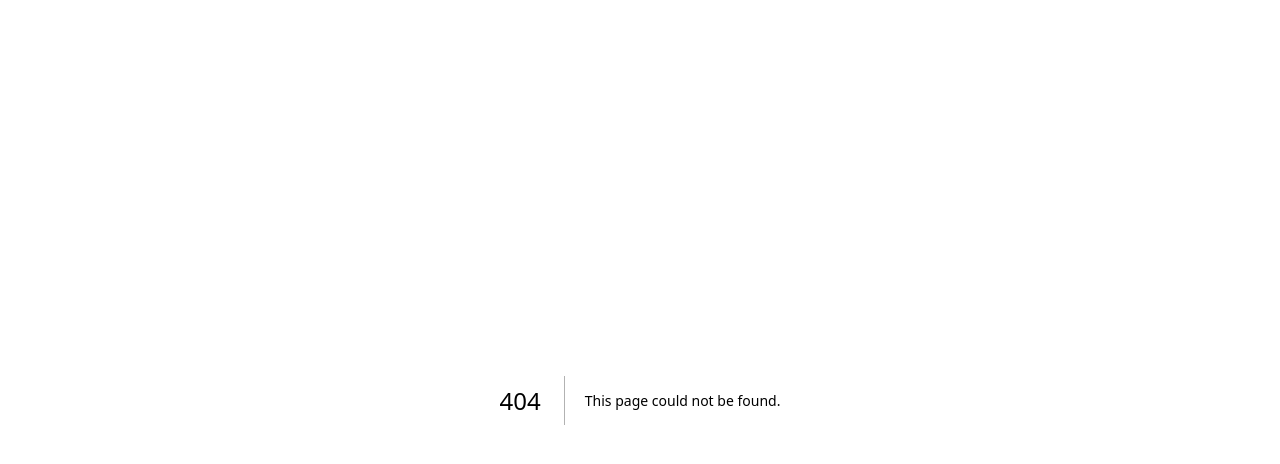
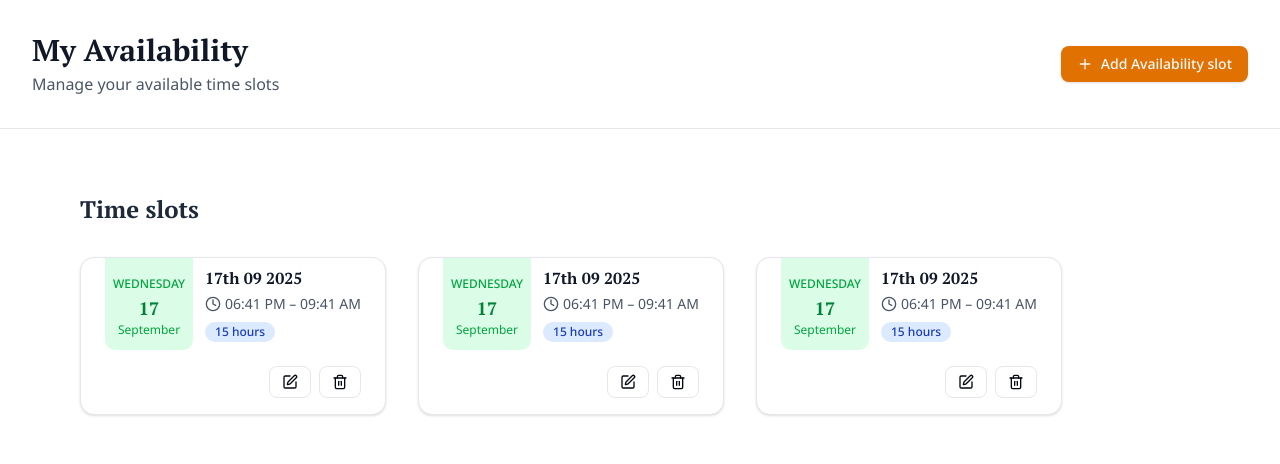
Before and after one commit to sasa-maksim/painters, a Next.js app in the folder frontend/: page /painter/availability in a window 1280 px wide. Before the commit this address had no page. Shown: the top 464 px of the page. Built offline with nearby package versions, Linux system fonts and the light colour scheme; a web font is replaced by a local one.

Commit message:
feat: availability layout page

```diff
--- /dev/null
+++ b/frontend/app/painter/availability/page.tsx
@@ -0,0 +1,42 @@
+import TimeSlot from "@/components/dashboard/time-slot";
+import { Button } from "@/components/ui/button";
+import { PlusIcon } from "lucide-react";
+import Link from "next/link";
+
+const Availability = () => {
+  return (
+    <>
+      <header className="bg-white w-full px-2 py-2 sm:px-8 sm:py-8 flex gap-x-8 gap-y-4 justify-between items-center flex-wrap sticky top-0 mb-8 border-b">
+        <div>
+          <h1 className="font-serif text-3xl font-bold text-gray-900 w-fit">
+            My Availability
+          </h1>
+          <p className="font-sans text-gray-600 mt-1 w-fit">
+            Manage your available time slots
+          </p>
+        </div>
+        <Link href="/painter/availability/create">
+          <Button className="bg-amber-600 hover:bg-amber-700 active:bg-amber-800 transition-colors">
+            <PlusIcon /> Add Availability slot
+          </Button>
+        </Link>
+      </header>
+      <main className="py-8 px-2 md:px-20 mx-auto">
+        <h2 className="font-serif text-2xl font-bold text-gray-800 w-fit mb-8">
+          Time slots
+        </h2>
+        <div className="flex flex-wrap gap-8">
+          {[1, 2, 3].map(t => (
+            <TimeSlot
+              key={t}
+              start_time={new Date().toISOString()}
+              end_time={new Date().toISOString()}
+            />
+          ))}
+        </div>
+      </main>
+    </>
+  );
+};
+
+export default Availability;
--- /dev/null
+++ b/frontend/components/dashboard/time-slot.tsx
@@ -0,0 +1,61 @@
+import { ClockIcon, EditIcon, Trash2Icon } from "lucide-react";
+import { Card, CardContent, CardFooter } from "../ui/card";
+import { Button } from "../ui/button";
+import { formatDate, intervalToDuration } from "date-fns";
+
+interface TimeSlotProps {
+  start_time: string;
+  end_time: string;
+}
+
+const TimeSlot = ({ start_time, end_time }: TimeSlotProps) => {
+  const startDate = new Date(start_time);
+  const endDate = new Date(end_time);
+  endDate.setHours(endDate.getHours() + 15);
+
+  const duration = intervalToDuration({ start: startDate, end: endDate });
+
+  return (
+    <Card className="w-full sm:w-fit">
+      <CardContent className="w-fit pb-0">
+        <div className="flex items-center gap-x-3">
+          <div className="bg-green-100 rounded-b-lg px-2 py-3 text-center">
+            <small className="font-sans text-xs text-green-600 font-medium uppercase">
+              {formatDate(startDate, "EEEE")}
+            </small>
+            <div className="font-serif text-lg font-bold text-green-700">
+              {formatDate(startDate, "dd")}
+            </div>
+            <div className="font-sans text-xs text-green-600">September</div>
+          </div>
+          <div>
+            <h3 className="font-serif font-semibold text-gray-900">
+              {formatDate(startDate, "do MM yyyy")}
+            </h3>
+            <div className="flex items-center text-gray-600 mt-1">
+              <ClockIcon className="w-4 h-4 mr-1" />
+              <span className="font-sans text-sm">
+                {formatDate(startDate, "hh:mm a")} &ndash;{" "}
+                {formatDate(endDate, "hh:mm a")}
+              </span>
+            </div>
+            <p className="inline-flex mt-2 items-center px-2.5 py-0.5 rounded-full text-xs font-medium bg-blue-100 text-blue-800">
+              {duration.hours} hours
+            </p>
+          </div>
+        </div>
+      </CardContent>
+
+      <CardFooter className="flex justify-end space-x-2 py-4">
+        <Button variant="outline" size="sm" className="shadow-none">
+          <EditIcon />
+        </Button>
+        <Button variant="outline" size="sm" className="shadow-none">
+          <Trash2Icon />
+        </Button>
+      </CardFooter>
+    </Card>
+  );
+};
+
+export default TimeSlot;
--- a/frontend/components/ui/button.tsx
+++ b/frontend/components/ui/button.tsx
@@ -1,11 +1,11 @@
-import * as React from "react"
-import { Slot } from "@radix-ui/react-slot"
-import { cva, type VariantProps } from "class-variance-authority"
+import * as React from "react";
+import { Slot } from "@radix-ui/react-slot";
+import { cva, type VariantProps } from "class-variance-authority";
 
-import { cn } from "@/lib/utils"
+import { cn } from "@/lib/utils";
 
 const buttonVariants = cva(
-  "inline-flex items-center justify-center gap-2 whitespace-nowrap rounded-md text-sm font-medium transition-colors focus-visible:outline-none focus-visible:ring-1 focus-visible:ring-ring disabled:pointer-events-none disabled:opacity-50 [&_svg]:pointer-events-none [&_svg]:size-4 [&_svg]:shrink-0",
+  "inline-flex items-center justify-center gap-2 whitespace-nowrap rounded-md text-sm font-medium cursor-pointer transition-colors focus-visible:outline-none focus-visible:ring-1 focus-visible:ring-ring disabled:pointer-events-none disabled:opacity-50 [&_svg]:pointer-events-none [&_svg]:size-4 [&_svg]:shrink-0",
   {
     variants: {
       variant: {
@@ -18,40 +18,40 @@ const buttonVariants = cva(
         secondary:
           "bg-secondary text-secondary-foreground shadow-sm hover:bg-secondary/80",
         ghost: "hover:bg-accent hover:text-accent-foreground",
-        link: "text-primary underline-offset-4 hover:underline",
+        link: "text-primary underline-offset-4 hover:underline"
       },
       size: {
         default: "h-9 px-4 py-2",
         sm: "h-8 rounded-md px-3 text-xs",
         lg: "h-10 rounded-md px-8",
-        icon: "h-9 w-9",
-      },
+        icon: "h-9 w-9"
+      }
     },
     defaultVariants: {
       variant: "default",
-      size: "default",
-    },
+      size: "default"
+    }
   }
-)
+);
 
 export interface ButtonProps
   extends React.ButtonHTMLAttributes<HTMLButtonElement>,
     VariantProps<typeof buttonVariants> {
-  asChild?: boolean
+  asChild?: boolean;
 }
 
 const Button = React.forwardRef<HTMLButtonElement, ButtonProps>(
   ({ className, variant, size, asChild = false, ...props }, ref) => {
-    const Comp = asChild ? Slot : "button"
+    const Comp = asChild ? Slot : "button";
     return (
       <Comp
         className={cn(buttonVariants({ variant, size, className }))}
         ref={ref}
         {...props}
       />
-    )
+    );
   }
-)
-Button.displayName = "Button"
+);
+Button.displayName = "Button";
 
-export { Button, buttonVariants }
+export { Button, buttonVariants };
--- a/frontend/package.json
+++ b/frontend/package.json
@@ -15,6 +15,7 @@
     "@radix-ui/react-slot": "^1.2.3",
     "class-variance-authority": "^0.7.1",
     "clsx": "^2.1.1",
+    "date-fns": "^4.1.0",
     "lucide-react": "^0.544.0",
     "next": "15.5.3",
     "react": "19.1.0",
```
Also changed, not shown: frontend/app/painter/(auth)/layout.tsx (renamed from frontend/app/painter/layout.tsx), frontend/app/painter/(auth)/login/form.tsx (renamed from frontend/app/painter/login/form.tsx), frontend/app/painter/(auth)/login/page.tsx (renamed from frontend/app/painter/login/page.tsx), frontend/app/painter/(auth)/register/form.tsx (renamed from frontend/app/painter/register/form.tsx), frontend/app/painter/(auth)/register/page.tsx (renamed from frontend/app/painter/register/page.tsx), 1 other file (tests, documents, lock files or other folders).
